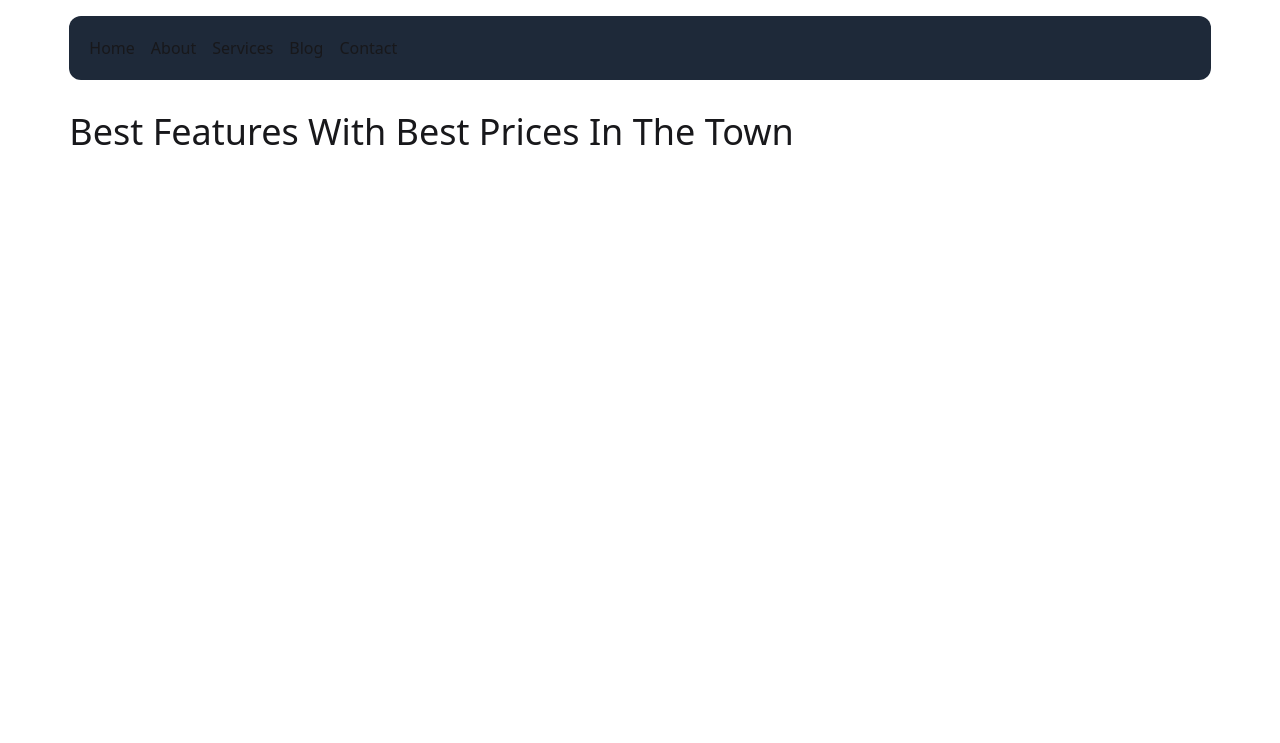
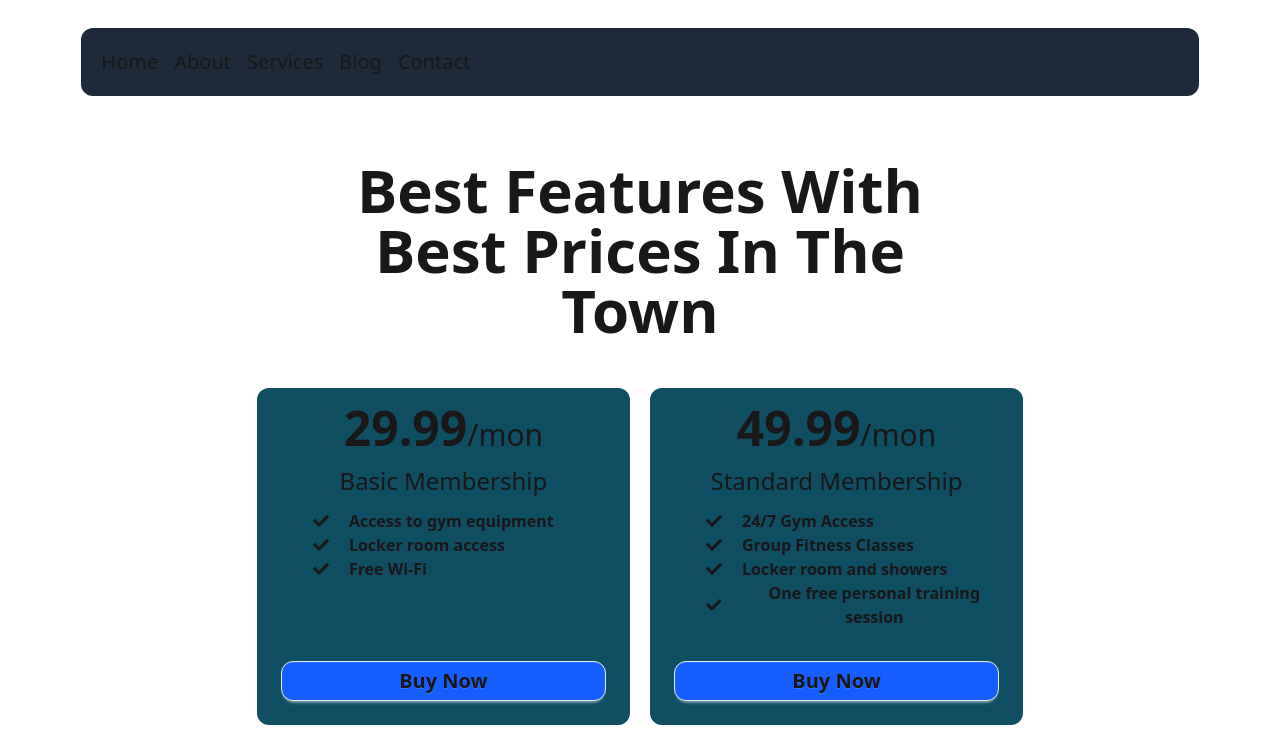
Before and after one commit to Amitkumersarkar/Fit-Zone, a React (Vite) app: page / in a window 1280 px wide. Shown: the top 743 px of the page. Built offline with nearby package versions, Linux system fonts and the light colour scheme.

Commit message:
added new file

```diff
--- a/src/App.jsx
+++ b/src/App.jsx
@@ -5,11 +5,13 @@ import PriceOptions from './components/PriceOptions/PriceOptions'
 function App() {
 
   return (
-    <>
+    <div className='w-11/12 mx-auto p-3'>
 
       <Navbar></Navbar>
       <PriceOptions></PriceOptions>
-    </>
+    </div>
+
+
   )
 }
 
--- /dev/null
+++ b/src/components/Features/Features.jsx
@@ -0,0 +1,16 @@
+import PropTypes from 'prop-types';
+import { FaCheck } from "react-icons/fa";
+const Features = ({ feature }) => {
+
+    return (
+        <div className='font-semibold '>
+            <p className='flex items-center gap-5 ml-10'><FaCheck />{feature}</p>
+        </div>
+    );
+};
+
+// declared propTypes
+Features.propTypes = {
+    feature: PropTypes.string
+}
+export default Features;
--- a/src/components/Header/Navbar.jsx
+++ b/src/components/Header/Navbar.jsx
@@ -17,7 +17,7 @@ const Navbar = () => {
     ];
 
     return (
-        <nav className="w-11/12 mx-auto p-4">
+        <nav className=" text-xl p-4">
             <div className="md:hidden p-4 text-2xl" onClick={() => setOpen(!open)}>
                 {/* applying an conditions */}
                 {/* when open show cross icon and when closed show menu bar icon */}
--- a/src/components/PriceOption/PriceOption.jsx
+++ b/src/components/PriceOption/PriceOption.jsx
@@ -1,15 +1,30 @@
 import PropTypes from 'prop-types';
+import Features from '../Features/Features';
 const PriceOption = ({ option }) => {
+    // destructuring here
+    const { name, price, features } = option;
+    return (
+        <div className='bg-cyan-900 flex flex-col rounded-xl p-4 '>
+            <h2>
+                <span className='text-5xl font-extrabold'>{price}</span>
+                <span className='text-3xl'>/mon</span>
+            </h2>
+            <h4 className='text-2xl p-3'>{name}</h4>
+            {/* <h4 className='text-2xl p-3'>{features}</h4> */}
 
-    return (
-        <div>
-
+            <div className='flex-grow'>
+                {/* mapping on features */}
+                {
+                    features.map((feature, idx) => <Features key={idx} feature={feature}></Features>)
+                }
+            </div>
+            <button className='bg-blue-600 hover:bg-blue-800 p-2 rounded-xl mt-8 m-2 text-xl font-bold btn'>Buy Now</button>
         </div>
     );
 };
 
 // declared propTypes
-PriceOption.propTypes={
-    option:PropTypes.object
+PriceOption.propTypes = {
+    option: PropTypes.object
 }
 export default PriceOption;
--- a/src/components/PriceOptions/PriceOptions.jsx
+++ b/src/components/PriceOptions/PriceOptions.jsx
@@ -46,26 +46,28 @@ const PriceOptions = () => {
                 "Family group classes"
             ]
         },
-        {
-            "id": 5,
-            "name": "Student Membership",
-            "price": 24.99,
-            "features": [
-                "Access during staffed hours",
-                "Locker room access",
-                "Discounted group classes",
-                "Student ID required"
-            ]
-        }
+        // {
+        //     "id": 5,
+        //     "name": "Student Membership",
+        //     "price": 24.99,
+        //     "features": [
+        //         "Access during staffed hours",
+        //         "Locker room access",
+        //         "Discounted group classes",
+        //         "Student ID required"
+        //     ]
+        // }
     ]
     return (
-        <div>
-            <h2 className="text-4xl w-11/12 mx-auto p-4">
+        <div className="w-8/12 mx-auto">
+            <h2 className="text-6xl font-bold text-center p-4 m-8">
                 Best Features With Best Prices In The Town</h2>
-            {/* dynamic */}
-            {
-                priceOptions.map(option => <PriceOption key={option.id} option={option}></PriceOption>)
-            }
+            <div className="grid sm:grid-cols-1 md:grid-cols-2 text-center gap-5">
+                {/* dynamic */}
+                {
+                    priceOptions.map(option => <PriceOption key={option.id} option={option}></PriceOption>)
+                }
+            </div>
         </div>
     );
 };
```
